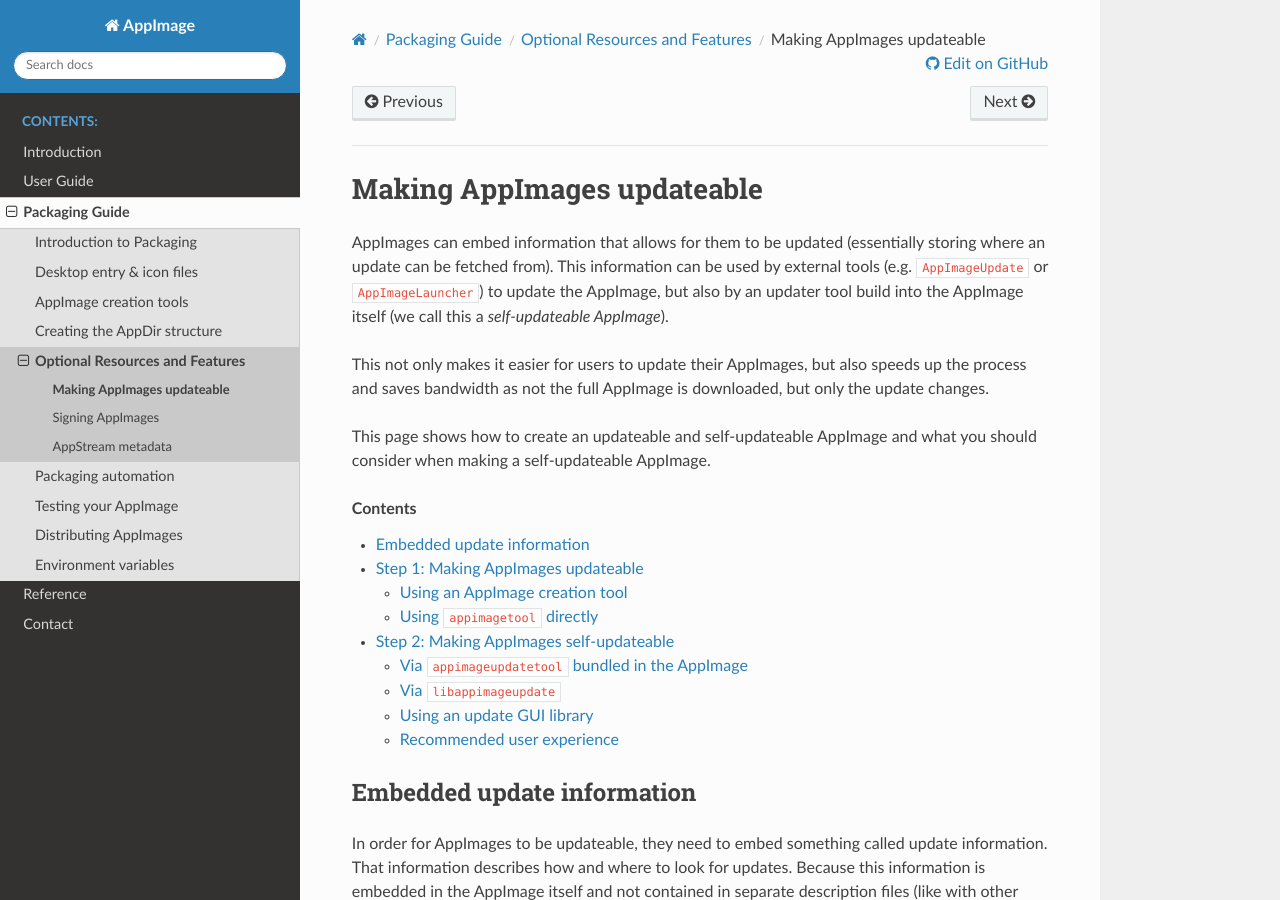
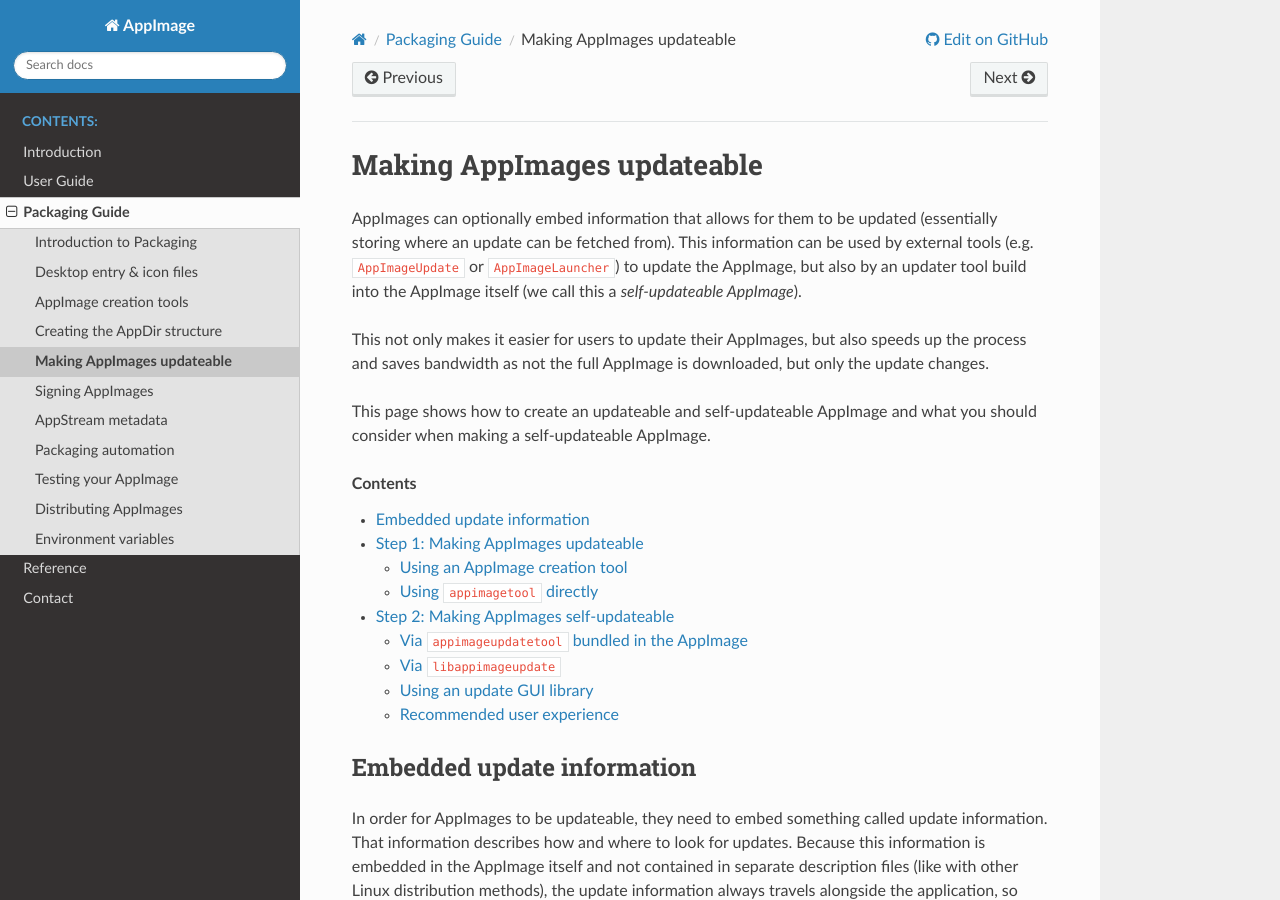
Before and after one commit to AppImage/docs.appimage.org, a Sphinx documentation site: the page built from source/packaging-guide/updates.rst, in a window 1280 px wide and 900 px high. Built offline with Sphinx 7.4.7 and the Read the Docs theme 3.1.0, drawn with Linux system fonts in a browser that asks for light colours.

Commit message:
Improved AppStream information
The AppStream page has been improved with a better introduction, a better explanation on why to use AppStream files, a new validating section and a new explanation on how to embed AppStream files with AppImage creation tools that create the AppDir.
An AppStream section has also been added to the linuxdeploy page, explaining how to embed an AppStream file using it.

Additionally, the packaging guide has been restructured. The updating, signature and AppStream pages have been moved from the optional features sub-section into the packaging guide section as the following pages are also optional and not more relevant.

```diff
--- a/source/packaging-guide/index.rst
+++ b/source/packaging-guide/index.rst
@@ -10,7 +10,9 @@
    desktop-icon-files
    appimage-creation-tools/index
    creating-appdir-structure/index
-   optional/index
+   updates
+   signatures
+   appstream
    packaging-automation/index
    testing
    distribution
--- a/source/packaging-guide/optional/signatures.rst
+++ b/source/packaging-guide/signatures.rst
@@ -3,7 +3,7 @@
 Signing AppImages
 =================
 
-AppImages can be digitally signed by the person that has produced the AppImage. This ensures that the AppImage comes from the person who pretends to be the author, and ensures that the file has not been tampered with.
+AppImages can optionally be digitally signed by the person that has produced the AppImage. This ensures that the AppImage comes from the person who pretends to be the author, and ensures that the file has not been tampered with.
 
 The AppImages specification allows the AppImage file to carry a digital signature built into the AppImages. This means that the signature does not need to be an external file, but can be carried inside the AppImage itself, similar to how signatures work for traditional Linux packages (such as :code:`.deb` or :code:`.rpm` files).
 
--- a/source/packaging-guide/optional/updates.rst
+++ b/source/packaging-guide/updates.rst
@@ -1,11 +1,11 @@
-.. include:: ../../substitutions.rst
+.. include:: ../substitutions.rst
 
 .. _ref-updates:
 
 Making AppImages updateable
 ===========================
 
-AppImages can embed information that allows for them to be updated (essentially storing where an update can be fetched from). This information can be used by external tools (e.g. ``AppImageUpdate`` or ``AppImageLauncher``) to update the AppImage, but also by an updater tool build into the AppImage itself (we call this a *self-updateable AppImage*).
+AppImages can optionally embed information that allows for them to be updated (essentially storing where an update can be fetched from). This information can be used by external tools (e.g. ``AppImageUpdate`` or ``AppImageLauncher``) to update the AppImage, but also by an updater tool build into the AppImage itself (we call this a *self-updateable AppImage*).
 
 This not only makes it easier for users to update their AppImages, but also speeds up the process and saves bandwidth as not the full AppImage is downloaded, but only the update changes.
 
```
Also changed, not shown: source/packaging-guide/appimage-creation-tools/linuxdeploy.rst (+8 -0 lines), source/packaging-guide/appstream.rst (added, +48 -0 lines), source/packaging-guide/optional/appstream.rst (deleted, +0 -39 lines), source/packaging-guide/optional/index.rst (deleted, +0 -18 lines), source/packaging-guide/appstream-generator.html (renamed from source/packaging-guide/optional/appstream-generator.html).
